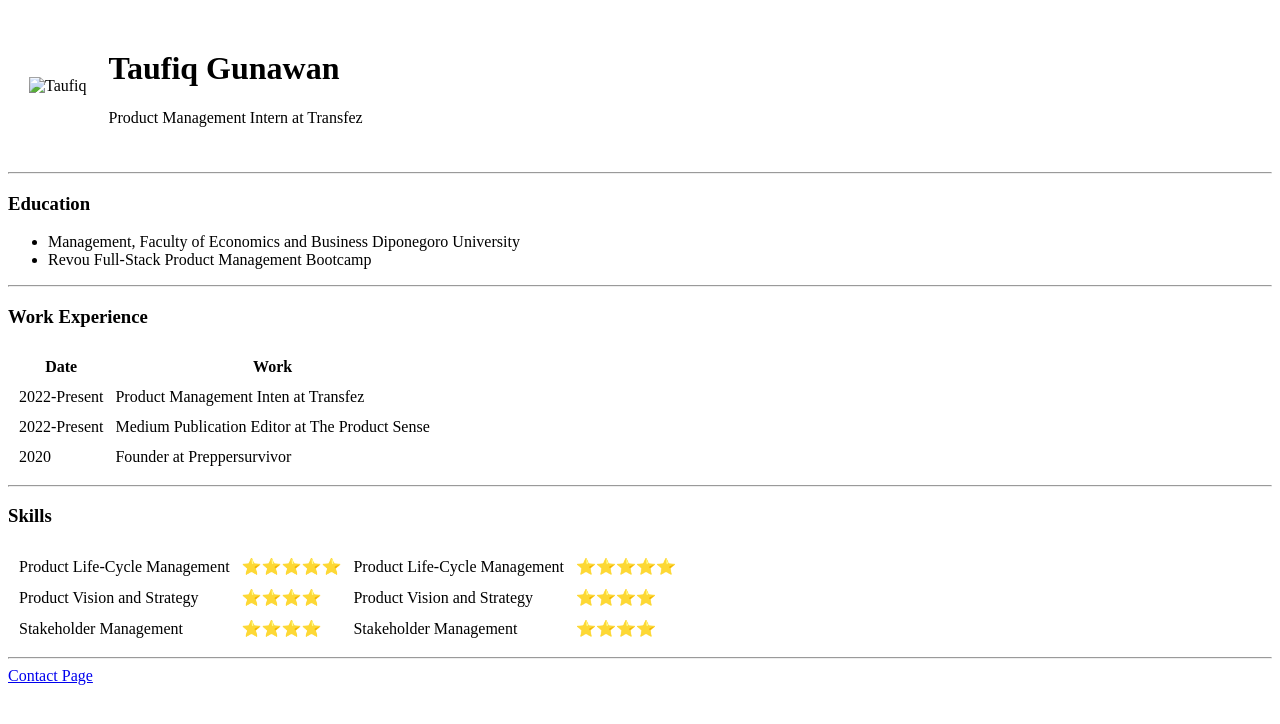
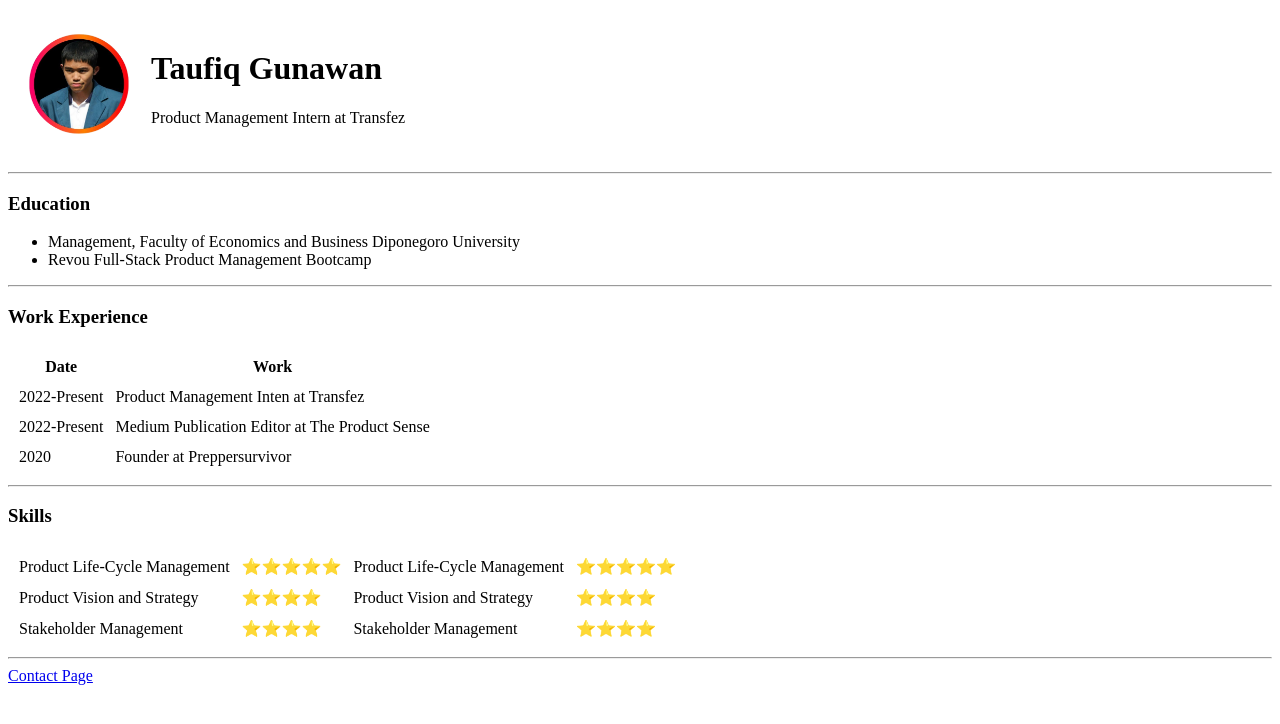
Before and after one commit to taufiqgn/cv, a plain HTML site: page index.html in a window 1280 px wide. Drawn offline with Linux system fonts and the light colour scheme.

Commit message:
Update index.html

```diff
--- a/index.html
+++ b/index.html
@@ -8,7 +8,7 @@
   <body>
     <table cellspacing="20">
       <tr>
-        <td><img src="Image/photo.png" alt="Taufiq" width="100" height="100"></td>
+        <td><img src="photo.png" alt="Taufiq" width="100" height="100"></td>
         <td><h1>Taufiq Gunawan</h1>
         <p>Product Management Intern at Transfez</p></td>
       </tr>
```
